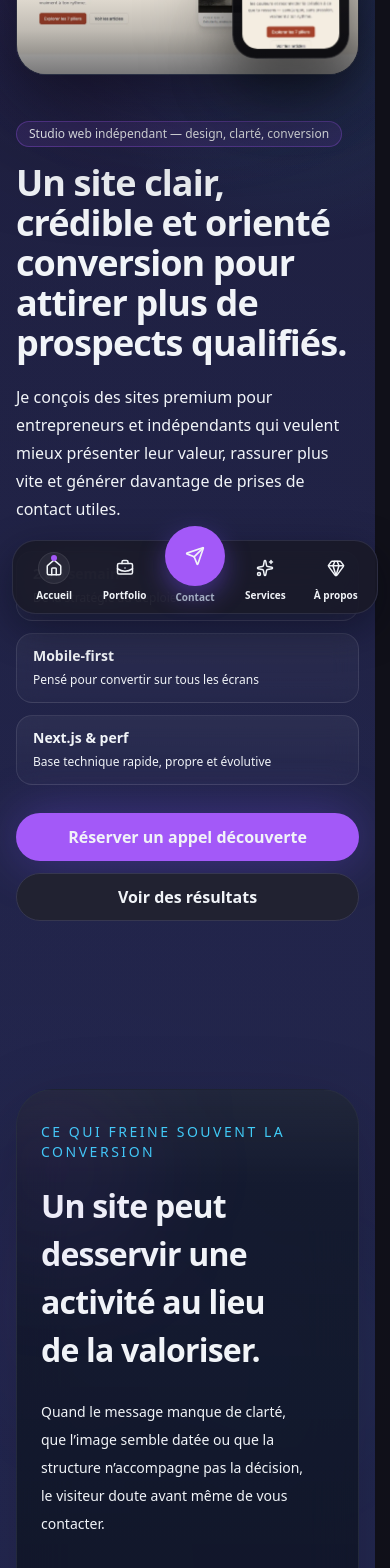
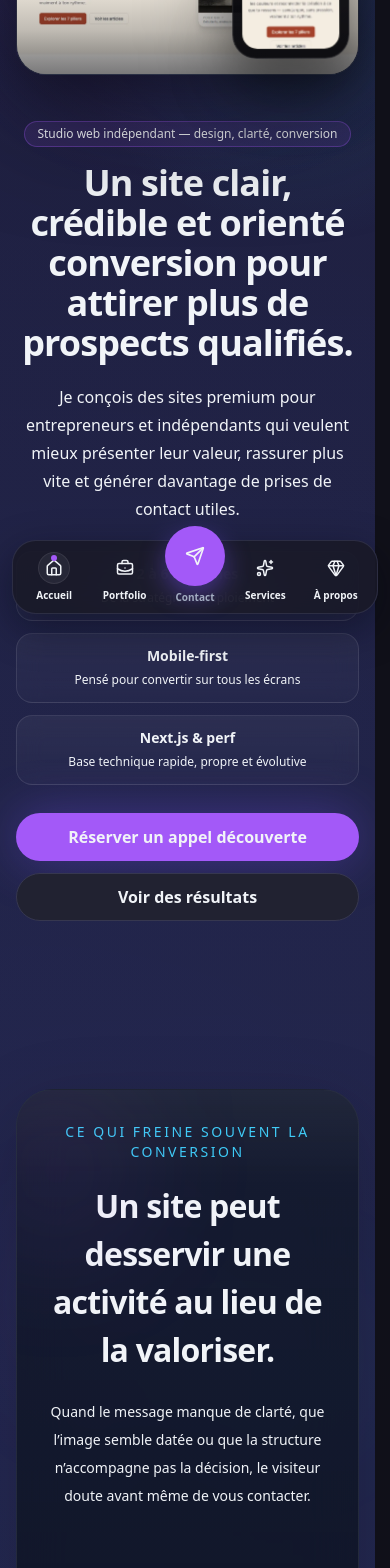
Before and after one commit to stephanievanoverberghe/alchimiste-creations-studio, a Next.js app: page / in a window 390 px wide. Shown: the part 220-1788 px from the top of the page. Built offline with nearby package versions, Linux system fonts and the light colour scheme.

Commit message:
style(home): Improved mobile version UI

```diff
--- a/src/app/(marketing)/layout.tsx
+++ b/src/app/(marketing)/layout.tsx
@@ -9,7 +9,7 @@ export default function MarketingLayout({ children }: MarketingLayoutProps) {
   return (
     <>
       <Header />
-      <div className="pb-28 md:pb-0">{children}</div>
+      <>{children}</>
       <Footer />
       <MobileBottomNav />
     </>
--- a/src/components/layout/Footer.tsx
+++ b/src/components/layout/Footer.tsx
@@ -8,7 +8,7 @@ export function Footer() {
   const MapIcon = footerContent.contact.icons.map;
 
   return (
-    <footer className="mt-24 border-t border-border/60 py-12 md:py-16">
+    <footer className="border-t border-border/60 py-12 md:py-16">
       <Container className="space-y-10">
         <section className="relative overflow-hidden rounded-4xl border border-border/70 bg-[linear-gradient(180deg,hsl(var(--surface))/0.92,hsl(var(--bg))/0.96)] p-6 shadow-[0_18px_60px_rgba(4,7,18,0.42)] md:p-8 lg:p-10">
           <div
--- a/src/components/marketing/Hero.tsx
+++ b/src/components/marketing/Hero.tsx
@@ -18,7 +18,7 @@ export function Hero() {
 
       <Container>
         <div className="grid items-center gap-10 md:gap-12 lg:grid-cols-[minmax(0,0.98fr)_minmax(0,1.02fr)] lg:gap-14 xl:gap-18">
-          <div className="order-2 max-w-2xl md:order-1">
+          <div className="order-2 max-w-2xl md:order-1 text-center md:text-start">
             <Badge variant="primary" className="mb-4 sm:mb-5">
               {content.eyebrow}
             </Badge>
--- a/src/components/marketing/PortfolioPreview.tsx
+++ b/src/components/marketing/PortfolioPreview.tsx
@@ -158,9 +158,7 @@ type SecondaryProjectCardProps = {
   index: number;
 };
 
-function SecondaryProjectCard({ project, index }: SecondaryProjectCardProps) {
-  const displayIndex = String(index + 1).padStart(2, '0');
-
+function SecondaryProjectCard({ project }: SecondaryProjectCardProps) {
   return (
     <Link href={project.href} className="group block">
       <article className="relative overflow-hidden rounded-[1.7rem] border border-white/8 bg-[linear-gradient(180deg,rgba(17,24,39,0.74),rgba(9,14,28,0.84))] shadow-[0_18px_40px_rgba(0,0,0,0.16)] backdrop-blur-xl transition-all duration-300 ease-out md:hover:-translate-y-0.5 md:hover:shadow-[0_28px_56px_rgba(80,80,255,0.12)]">
@@ -189,12 +187,6 @@ function SecondaryProjectCard({ project, index }: SecondaryProjectCardProps) {
 
           <div className="pointer-events-none absolute left-4 top-4 z-10">
             <Badge variant="default">{project.category}</Badge>
-          </div>
-
-          <div className="pointer-events-none absolute right-4 top-4 z-10">
-            <span className="inline-flex items-center rounded-full border border-white/10 bg-black/20 px-3 py-1 text-[0.64rem] font-medium tracking-[0.18em] text-white/75 backdrop-blur-md">
-              {displayIndex}
-            </span>
           </div>
         </div>
 
--- a/src/components/marketing/Problem.tsx
+++ b/src/components/marketing/Problem.tsx
@@ -28,16 +28,16 @@ export function Problem() {
             />
 
             <div className="grid gap-12 px-6 py-8 sm:px-8 sm:py-10 lg:grid-cols-[minmax(0,0.92fr)_minmax(0,1.08fr)] lg:gap-14 lg:px-10 lg:py-12 xl:px-12 xl:py-14">
-              <div className="lg:pr-6">
+              <div className="lg:pr-6 text-center md:text-start">
                 <p className="text-sm font-medium uppercase tracking-[0.18em] text-accent">
                   {content.eyebrow}
                 </p>
 
-                <h2 className="mt-5 max-w-[14ch] text-[2rem] font-semibold tracking-tight text-text sm:text-[2.4rem] sm:leading-[1.08] md:text-[2.8rem] lg:text-[3.1rem]">
+                <h2 className="mt-5 lg:max-w-[14ch] text-[2rem] font-semibold tracking-tight text-text sm:text-[2.4rem] sm:leading-[1.08] md:text-[2.8rem] lg:text-[3.1rem]">
                   {content.title}
                 </h2>
 
-                <p className="mt-6 max-w-[34ch] text-sm leading-7 text-muted-foreground sm:text-base sm:leading-8">
+                <p className="mt-6 lg:max-w-[34ch] text-sm leading-7 text-muted-foreground sm:text-base sm:leading-8">
                   {content.description}
                 </p>
               </div>
@@ -59,7 +59,7 @@ export function Problem() {
                           {item.title}
                         </h3>
 
-                        <p className="mt-3 max-w-[40ch] text-sm leading-7 text-muted-foreground sm:text-base sm:leading-8">
+                        <p className="mt-3 lg:max-w-[40ch] text-sm leading-7 text-muted-foreground sm:text-base sm:leading-8">
                           {item.consequence}
                         </p>
                       </div>
--- a/src/components/marketing/Process.tsx
+++ b/src/components/marketing/Process.tsx
@@ -28,9 +28,9 @@ export function Process() {
           {content.steps.map((step) => (
             <article
               key={step.id}
-              className="grid gap-5 border-b border-white/8 py-6 sm:py-8 lg:grid-cols-[120px_minmax(0,220px)_minmax(0,1fr)] lg:gap-8 lg:py-10"
+              className="grid gap-5 text-center lg:text-start border-b border-white/8 py-6 sm:py-8 lg:grid-cols-[120px_minmax(0,220px)_minmax(0,1fr)] lg:gap-8 lg:py-10"
             >
-              <div className="flex items-start">
+              <div className="">
                 <span className="text-sm font-medium tracking-[0.18em] text-foreground/40">
                   {step.number}
                 </span>
@@ -43,7 +43,7 @@ export function Process() {
               </div>
 
               <div>
-                <p className="max-w-[42ch] text-sm leading-7 text-muted-foreground sm:text-base sm:leading-8">
+                <p className="lg:max-w-[42ch] text-sm leading-7 text-muted-foreground sm:text-base sm:leading-8">
                   {step.description}
                 </p>
               </div>
--- a/src/components/marketing/ServicesPreview.tsx
+++ b/src/components/marketing/ServicesPreview.tsx
@@ -61,13 +61,7 @@ export function ServicesPreview() {
                 </div>
 
                 <div className="relative z-10 p-6 sm:p-8 lg:p-10">
-                  <div className="grid gap-8 lg:grid-cols-[72px_minmax(0,1.05fr)_minmax(280px,0.72fr)] lg:gap-10">
-                    <div className="flex items-start">
-                      <span className="text-sm font-medium tracking-[0.18em] text-foreground/40 transition-colors duration-300 md:group-hover:text-foreground/68">
-                        0{index + 1}
-                      </span>
-                    </div>
-
+                  <div className="grid gap-8 lg:grid-cols-[minmax(0,1.05fr)_minmax(280px,0.72fr)] lg:gap-10">
                     <div>
                       <div className="flex flex-wrap items-center gap-3">
                         <div className="inline-flex h-11 w-11 items-center justify-center rounded-2xl border border-white/12 bg-white/5 text-foreground/80 transition-all duration-300 md:group-hover:border-primary/20 md:group-hover:bg-primary/10 md:group-hover:text-primary">
@@ -82,11 +76,11 @@ export function ServicesPreview() {
                         </Badge>
                       </div>
 
-                      <h3 className="mt-5 max-w-[12ch] text-[2rem] font-semibold tracking-tight text-foreground sm:text-[2.3rem] lg:text-[2.7rem] lg:leading-[1.02]">
+                      <h3 className="mt-5 lg:max-w-[12ch] text-[2rem] font-semibold tracking-tight text-foreground sm:text-[2.3rem] lg:text-[2.7rem] lg:leading-[1.02]">
                         {item.title}
                       </h3>
 
-                      <p className="mt-5 max-w-[34ch] text-base leading-8 text-muted-foreground transition-colors duration-300 md:group-hover:text-text sm:text-lg">
+                      <p className="mt-5 lg:max-w-[34ch] text-base leading-8 text-muted-foreground transition-colors duration-300 md:group-hover:text-text sm:text-lg">
                         {item.description}
                       </p>
                     </div>
--- a/src/components/ui/Heading.tsx
+++ b/src/components/ui/Heading.tsx
@@ -19,7 +19,7 @@ export function Heading({ eyebrow, title, description, align = 'left', className
 
       <h2
         className={cn(
-          'max-w-[14ch] text-3xl font-semibold tracking-tight text-text sm:text-4xl md:text-5xl',
+          'lg:max-w-[14ch] text-3xl font-semibold tracking-tight text-text sm:text-4xl md:text-5xl',
           centered && 'mx-auto',
         )}
       >
```
